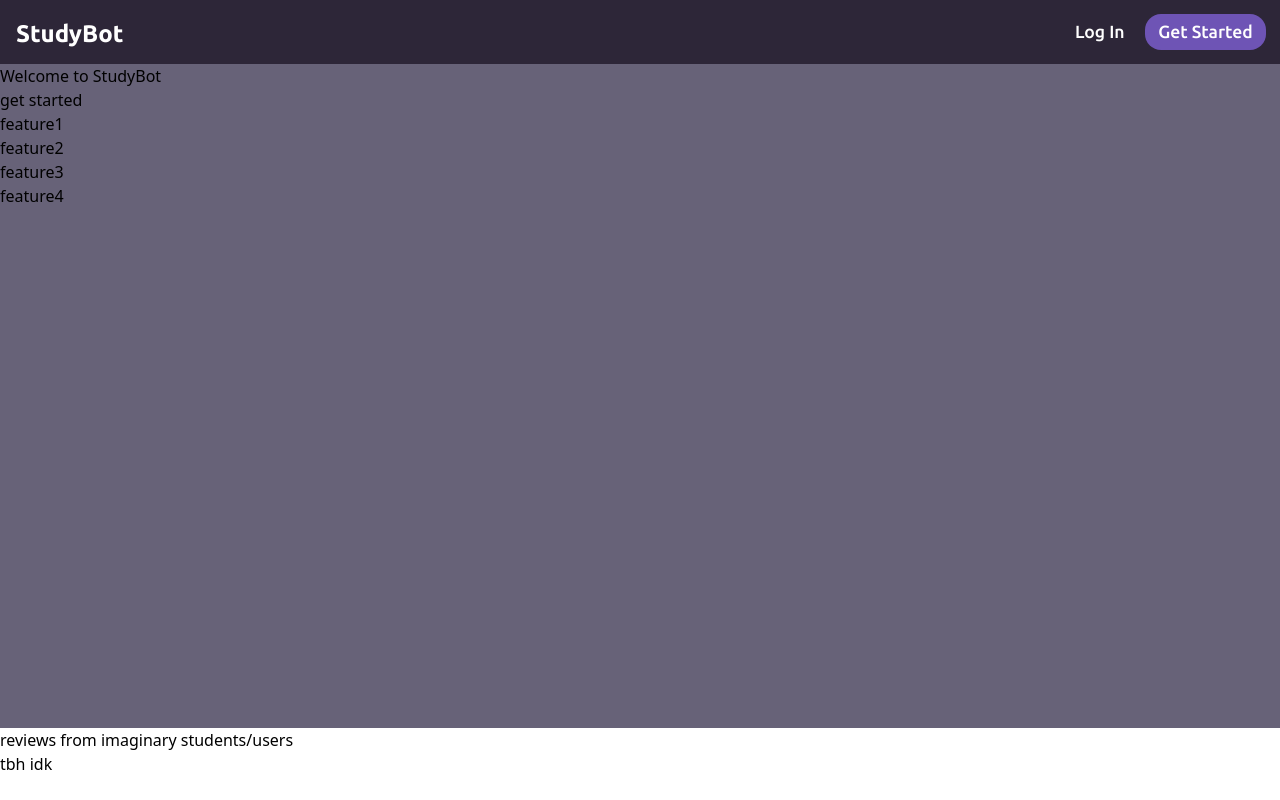
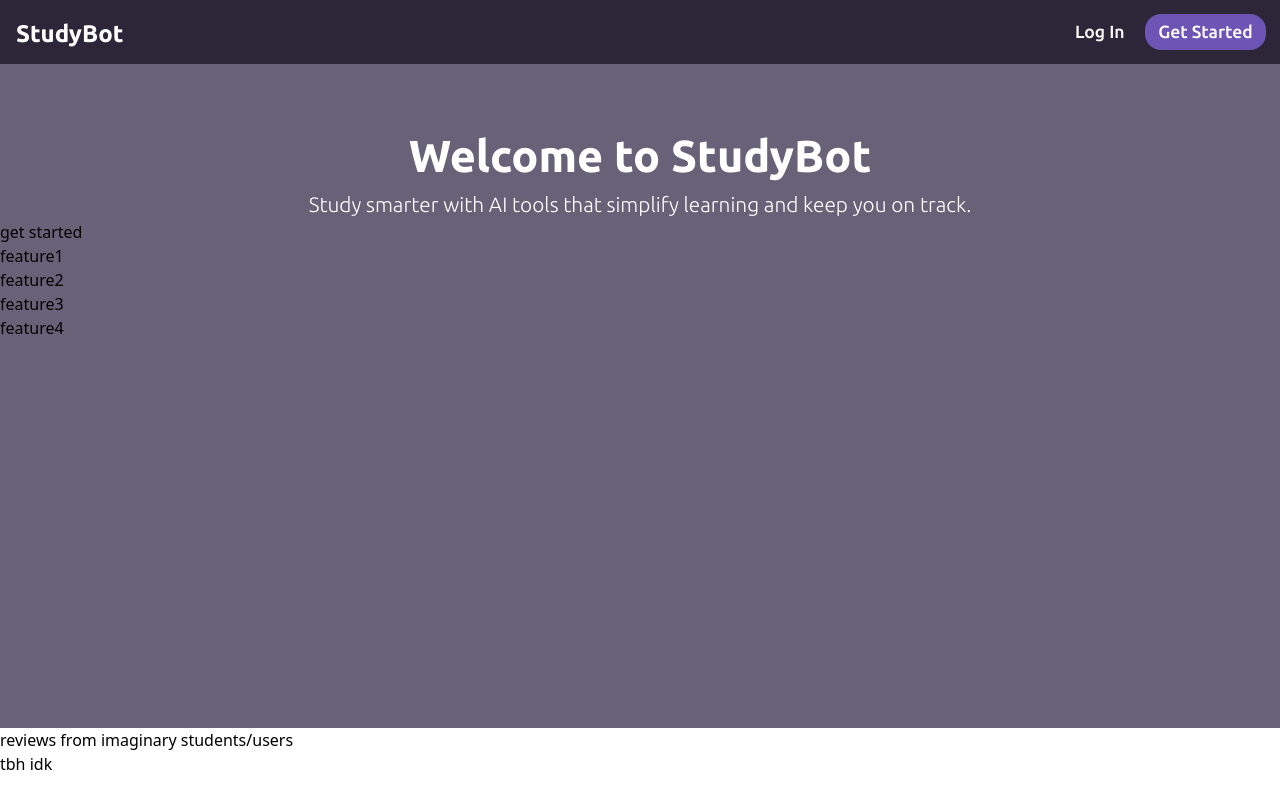
Before and after one commit to Smiruu/StudyBot, a React (Create React App) app in the folder frontend/: page / in a window 1280 px wide. Built offline with nearby package versions, Linux system fonts and the light colour scheme; the HTML template or start-up script is replaced by a standard one.

Commit message:
HomeScreen trial

```diff
--- a/frontend/src/component/NavbarComponents/Navbar.jsx
+++ b/frontend/src/component/NavbarComponents/Navbar.jsx
@@ -13,8 +13,8 @@ function Navbar() {
        StudyBot
       </div>
       <div className="navbar-auth">
-      <p className="navbar-login">Log In</p>
-      <button className='navbar-register' onClick={() => navigate('/login')}>Get Started</button>
+      <p className="navbar-login" onClick={() => navigate('/login')}>Log In</p>
+      <button className='navbar-register' onClick={() => navigate('/register')}>Get Started</button>
       </div>
     </div>
   )
--- a/frontend/src/component/NavbarComponents/css/Navbar.css
+++ b/frontend/src/component/NavbarComponents/css/Navbar.css
@@ -13,6 +13,7 @@
     padding-left: .5rem;
     padding-top: .5rem;
     flex: 1;
+    cursor: pointer;
 }
 
 .navbar-auth{
@@ -29,6 +30,7 @@
     margin: .4rem;
     padding: .3rem .5rem .2rem .8rem;
     transition: ease-in-out 0.3s;
+    cursor: pointer;
 }
 
 .navbar-login:hover{
--- a/frontend/src/screens/HomeScreen/HomeScreen.jsx
+++ b/frontend/src/screens/HomeScreen/HomeScreen.jsx
@@ -8,13 +8,16 @@ const HomeScreen = () => {
     <>
     <Navbar /><div>
       <section className="section1">
-        <div>
-          <h1>Welcome to StudyBot </h1>
-          <button>get started</button>
-          <h1>feature1</h1>
-          <h1>feature2</h1>
-          <h1>feature3</h1>
-          <h1>feature4</h1>
+          <div>
+            <h1 className="section1-text">Welcome to StudyBot </h1>
+            <p className="section1-text2">Study smarter with AI tools that simplify learning and keep you on track.</p>
+            <button className="section1-button">get started</button>
+            <div className="section1-carousel">
+            <h1>feature1</h1>
+            <h1>feature2</h1>
+            <h1>feature3</h1>
+            <h1>feature4</h1>
+          </div>
           {/* carousel features that are interactive like buttons */}
         </div>
       </section>
--- a/frontend/src/screens/HomeScreen/css/HomeScreen.css
+++ b/frontend/src/screens/HomeScreen/css/HomeScreen.css
@@ -1,5 +1,23 @@
 .section1{
     height: 83vh;
     background-color: #676278;
-    /* background-image: url("https://www.emilystudies.co.uk/wp-content/uploads/2019/04/ghjkl.jpg"); */
+    /* background-image: url("https://www.emilystudies.co.uk/wp-content/uploads/2019/04/ghjkl.jpg");
+    background-repeat: no-repeat;
+    background-size: cover; */
 }
+
+.section1-text{
+    padding-top: 3.6rem;
+    text-align: center;
+    font-family: "Ubuntu", sans-serif;
+    font-weight: 700;
+    font-size: 2.8rem;
+    color: white;
+}
+.section1-text2{
+    text-align: center;
+    color: white;
+    font-family: "Ubuntu", sans-serif;
+    font-weight: 300;
+    font-size: 1.3rem;
+}
```
